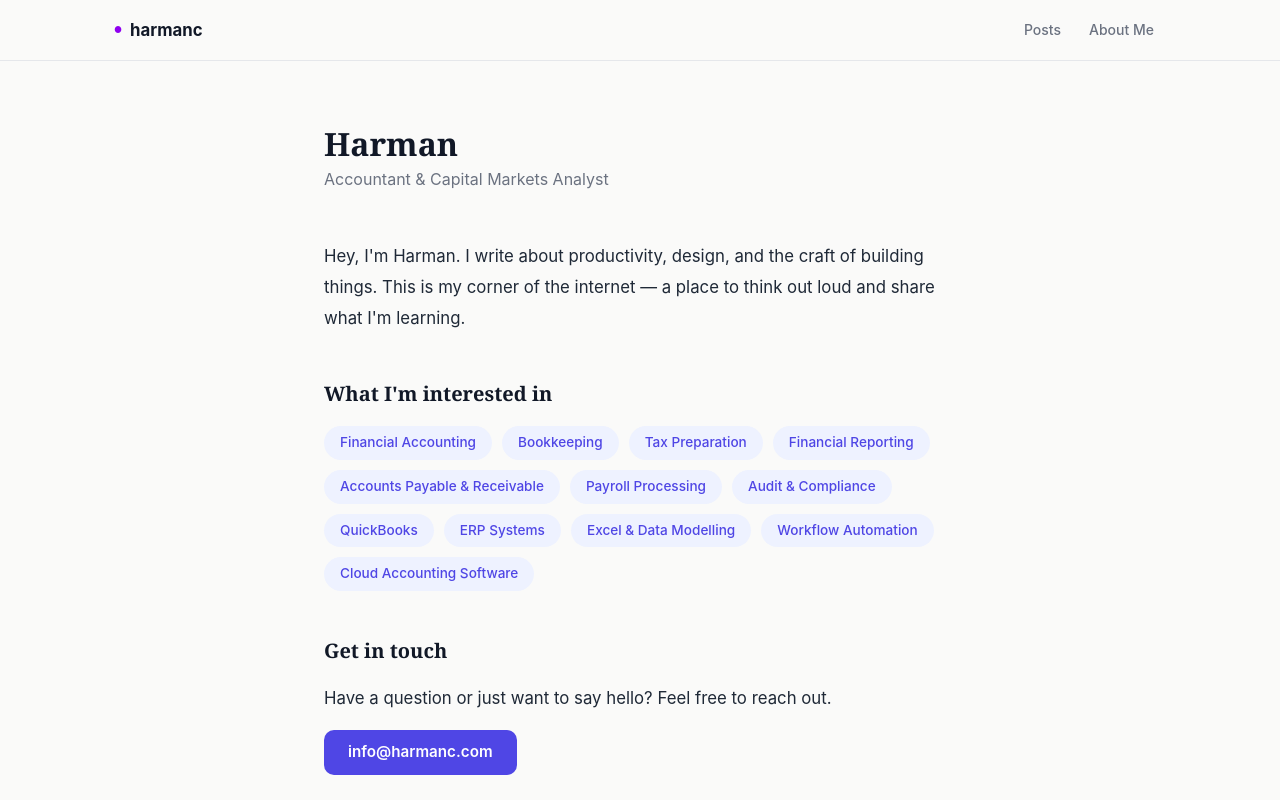
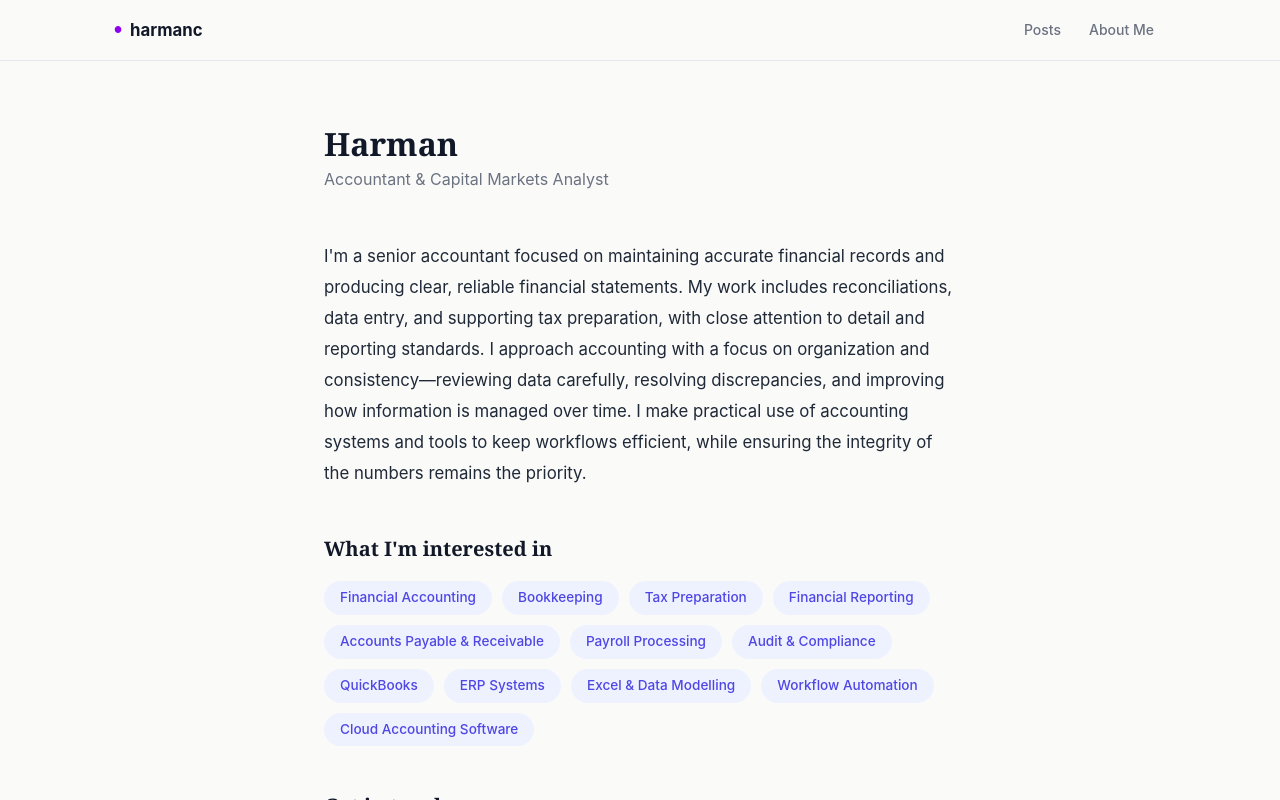
Before and after one commit to harzilla07-lab/name-page, a React (Vite) app: page / in a window 1280 px wide. Both pictures are taken after a click on the button "About Me". Shown: the top 800 px of the page. Built offline with nearby package versions, Linux system fonts and the light colour scheme.

Commit message:
Add personal bio paragraph to About Me page

```diff
--- a/src/components/About.jsx
+++ b/src/components/About.jsx
@@ -11,8 +11,7 @@ export default function About() {
 
         <section className="about-section">
           <p className="about-bio">
-            Hey, I'm Harman. I write about productivity, design, and the craft of building things.
-            This is my corner of the internet — a place to think out loud and share what I'm learning.
+            I'm a senior accountant focused on maintaining accurate financial records and producing clear, reliable financial statements. My work includes reconciliations, data entry, and supporting tax preparation, with close attention to detail and reporting standards. I approach accounting with a focus on organization and consistency—reviewing data carefully, resolving discrepancies, and improving how information is managed over time. I make practical use of accounting systems and tools to keep workflows efficient, while ensuring the integrity of the numbers remains the priority.
           </p>
         </section>
 
```
